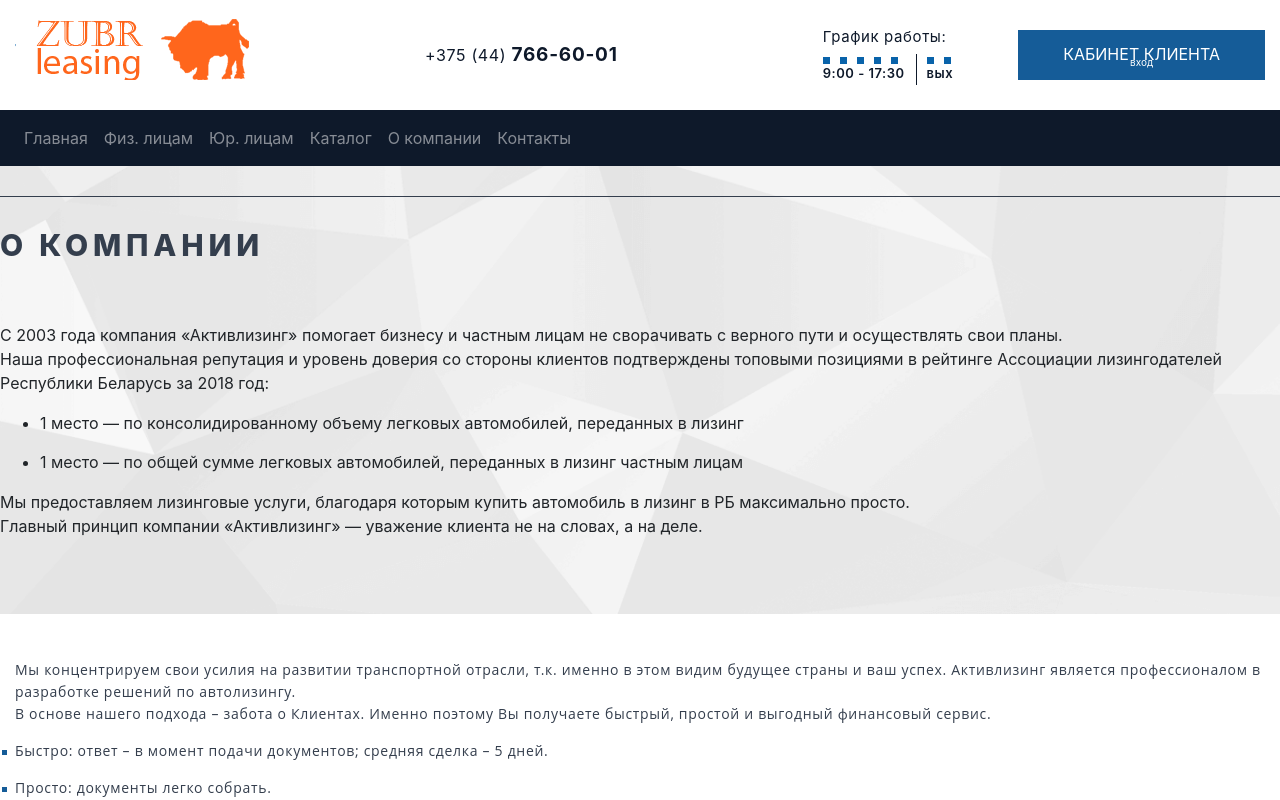
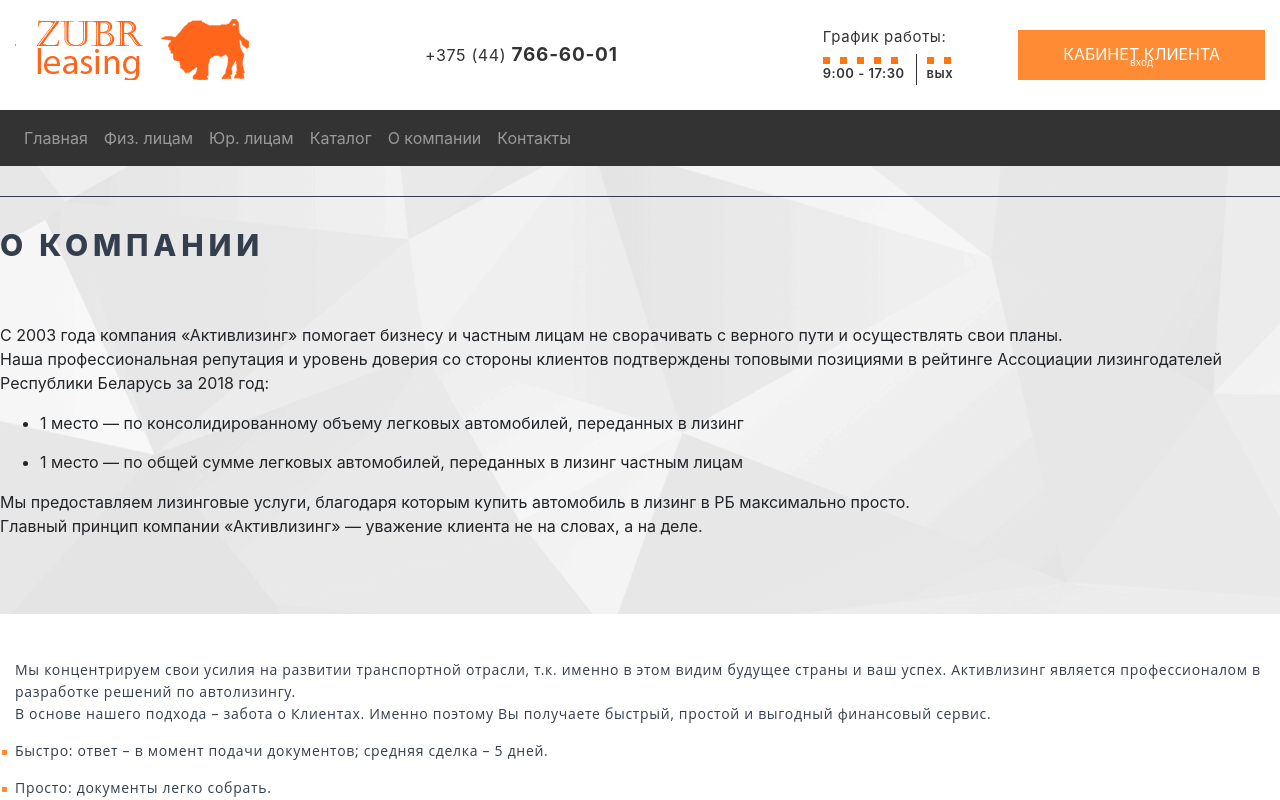
Before and after one commit to ivancupchick/zubr-leasing, a React (Create React App) app in the folder ui/: page /about in a window 1280 px wide. Shown: the top 800 px of the page. Built offline with nearby package versions, Linux system fonts and the light colour scheme.

Commit message:
Changes color

```diff
--- a/ui/src/styles/shared.scss
+++ b/ui/src/styles/shared.scss
@@ -1,11 +1,11 @@
-$main-color: #0e192a;
+$main-color: #333;
 
-$button-color: #0963aa;
+$button-color: #fd760e;
 
 $border-and-text-color-first: #343e4d;
 
-$color-first: #155c98;
+$color-first: #ff8c34;
 
-$button-color-second: #025fa9;
+$button-color-second: #f86e05;
 
 $white-color: #ffffff;
```
